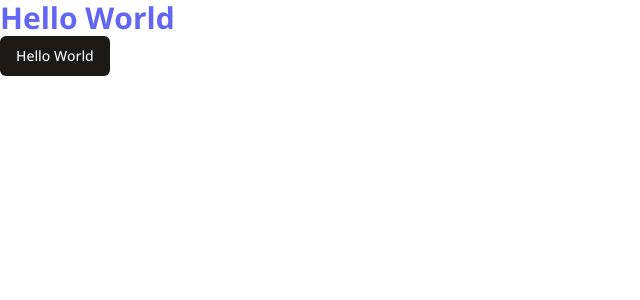
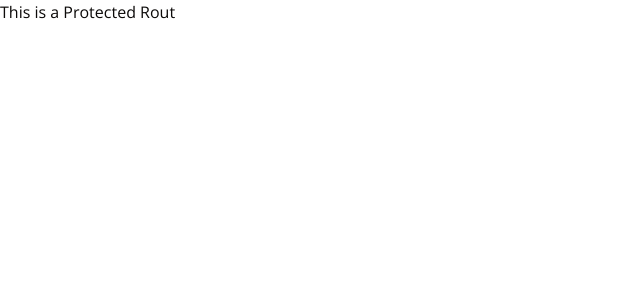
Before and after one commit to Ozzie-code-alt/discord-clone, a Next.js app: page / in a window 1280 px wide. Shown: the top 300 px of the page, without its empty margins (0-640 px from the left). Built offline with nearby package versions, Linux system fonts and the light colour scheme.

Commit message:
SomeChanges

```diff
--- a/app/page.tsx
+++ b/app/(main)/(routes)/page.tsx
@@ -1,13 +1,12 @@
-import { Button } from "@/components/ui/button";
-import {cn} from "@/lib/utils"
+// import { Button } from "@/components/ui/button";
+// import {cn} from "@/lib/utils"
 
 
 //we have this cn functio in our lib folder that was added by shadcn to which we can use to make conditional statements in out classNames
 export default function Home() {
   return (
-    <div className="f">
-      <p className="text-3xl font-bold text-indigo-500">Hello World</p>
-      <Button>Hello World</Button>
+    <div>
+    <p>This is a Protected Rout</p>
     </div>
 
 
--- a/app/test/page.tsx
+++ /dev/null
@@ -1,7 +0,0 @@
-const TestPage = () => { // shorcut is sfc theres an extension for this
-    return ( <div>
-        <p>Test Page !</p>
-    </div> );
-}
-
-export default TestPage;
```
Also changed, not shown: app/(auth)/(routes)/Login/page.tsx (renamed from app/(auth)/Login/page.tsx), app/(auth)/(routes)/register/page.tsx (renamed from app/(auth)/register/page.tsx), 1 other file (tests, documents, lock files or other folders).
